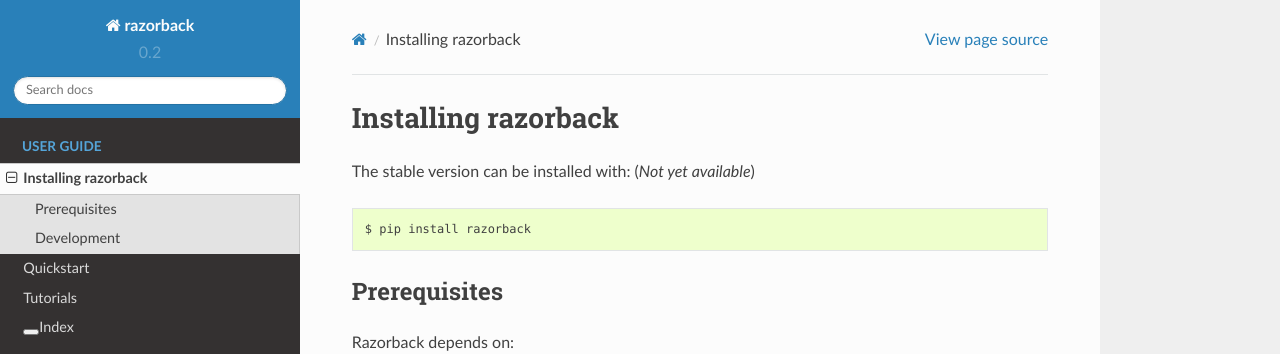
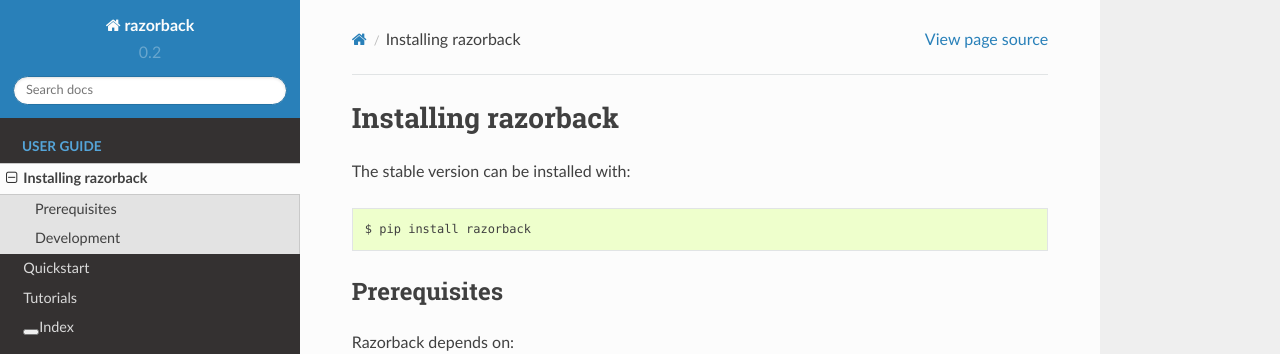
Before and after one commit to BRGM/razorback, a Sphinx documentation site: the page built from docs/source/install.rst, in a window 1280 px wide and 1091 px high. Shown: the top 354 px of the window. Built offline with Sphinx 7.4.7 and the Read the Docs theme 2.0.0, drawn with Linux system fonts in a browser that asks for light colours; pages that are not in the unit, such as notebooks, are missing from menus.

Commit message:
Update install.rst

```diff
--- a/docs/source/install.rst
+++ b/docs/source/install.rst
@@ -2,7 +2,7 @@ Installing razorback
 ====================
 
 The stable version can be installed with:
-(*Not yet available*)
+
 
 .. code-block:: bash
 
```
